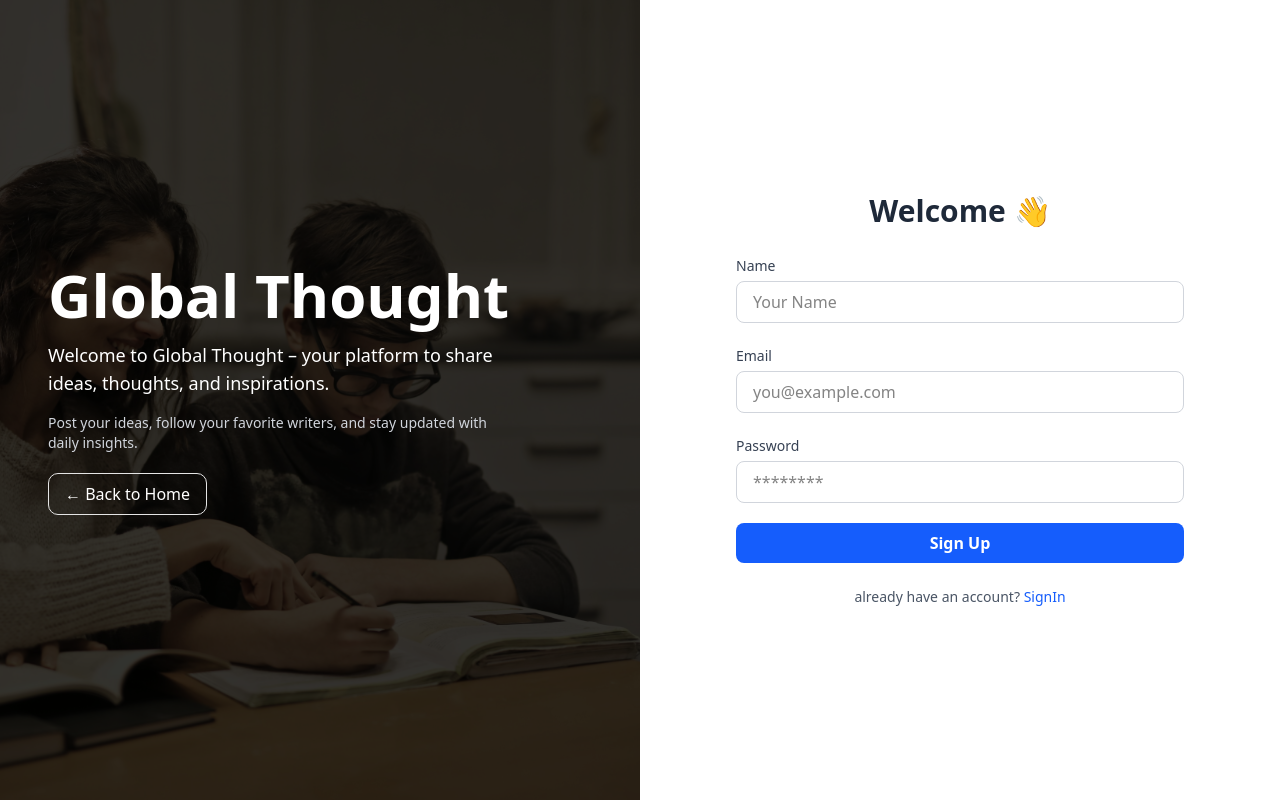
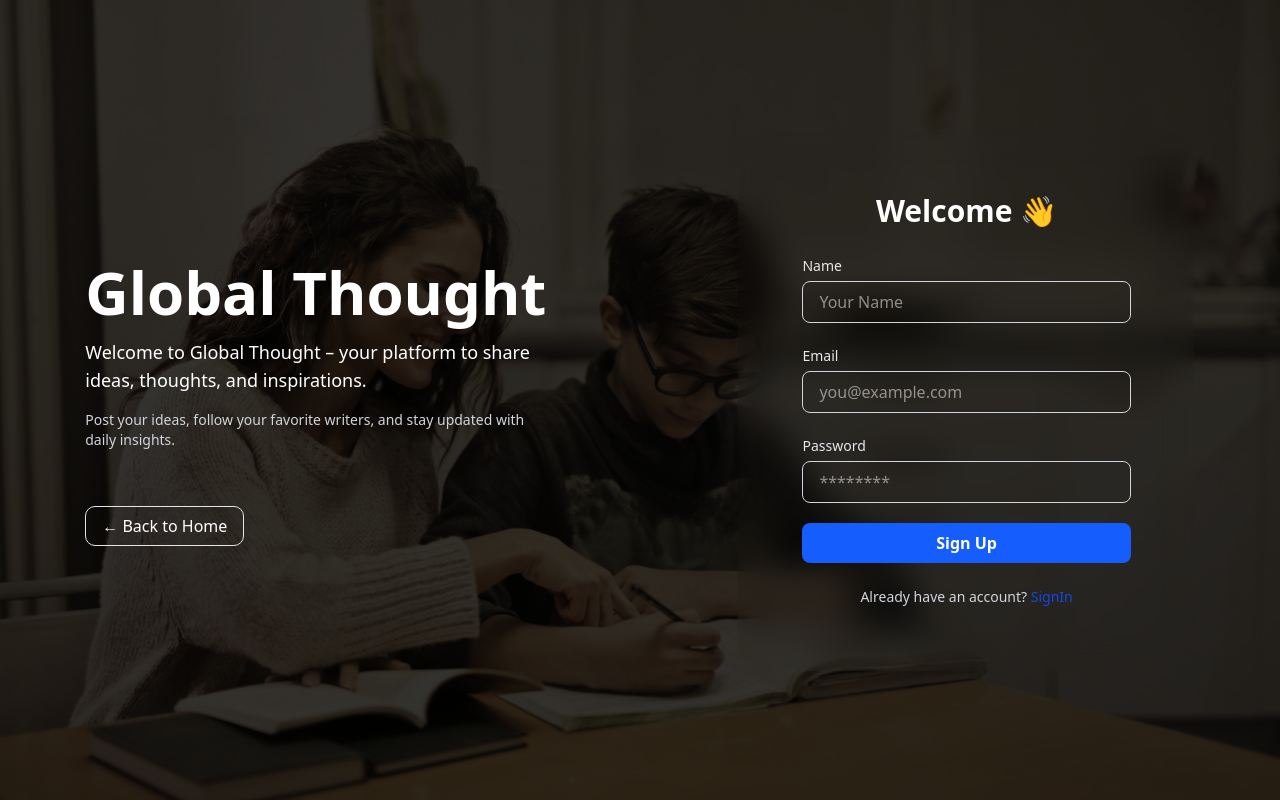
Before and after one commit to safin33221/Global_Thought-Ai-Prowerd-BlogPost_Using-NextJs, a Next.js app: page /register in a window 1280 px wide. Built offline with nearby package versions, Linux system fonts and the light colour scheme.

Commit message:
feat: Refactor layout and navigation components; enhance styling and structure for improved user experience

```diff
--- a/src/app/(root)/layout.tsx
+++ b/src/app/(root)/layout.tsx
@@ -1,29 +1,6 @@
-import type { Metadata } from "next";
-import { Geist, Geist_Mono } from "next/font/google";
-import ".././globals.css";
-import { ThemeProvider } from "../components/theme-provider";
 import { NavigationMenuDemo } from "../components/Navbar";
-import { Toaster } from "react-hot-toast";
-import NextAuthProvider from "@/Providers/NextAuthProvider";
 
-
-
-const geistSans = Geist({
-  variable: "--font-geist-sans",
-  subsets: ["latin"],
-});
-
-const geistMono = Geist_Mono({
-  variable: "--font-geist-mono",
-  subsets: ["latin"],
-});
-
-export const metadata: Metadata = {
-  title: "Global Thought",
-  description: "Global Thought is a platform designed to help you organize your thoughts and ideas effectively. Whether you are brainstorming, planning, or just jotting down notes, Global Thought provides the tools you need to stay organized and focused.",
-};
-
-export default function RootLayout({
+export default function MainLayout({
   children,
 }: Readonly<{
   children: React.ReactNode;
@@ -31,24 +8,15 @@ export default function RootLayout({
   return (
     <html lang="en">
       <body
-        className={`${geistSans.variable} ${geistMono.variable} antialiased`}
+
       >
-        <NextAuthProvider>
 
-          <ThemeProvider
-            attribute="class"
-            defaultTheme="light"
-            enableSystem
-            disableTransitionOnChange
-          >
-            <NavigationMenuDemo />
+      <NavigationMenuDemo />
 
-            {children}
+      {children}
 
-            <Toaster />
-          </ThemeProvider>
-        </NextAuthProvider>
-      </body>
-    </html>
+
+    </body>
+    </html >
   );
 }
--- a/src/app/components/Navbar.tsx
+++ b/src/app/components/Navbar.tsx
@@ -265,7 +265,7 @@ export function NavigationMenuDemo() {
                                                     <DropdownMenuShortcut>⌘B</DropdownMenuShortcut>
                                                 </DropdownMenuItem>
                                                 <DropdownMenuItem>
-                                                    <Link href={'/dashboard/home'}>
+                                                    <Link href={'/dashboard'}>
                                                         Dashboard
                                                     </Link>
                                                     <DropdownMenuShortcut>⌘K</DropdownMenuShortcut>
--- /dev/null
+++ b/src/app/dashboard/components/DashboardAside.tsx
@@ -0,0 +1,87 @@
+"use client"
+import { useState } from "react";
+import {
+  Home,
+  ShoppingCart,
+  LayoutGrid,
+  MessageCircle,
+  Settings,
+  CreditCard,
+  User,
+  HelpCircle,
+  Menu as MenuIcon,
+  X
+} from "lucide-react";
+import clsx from "clsx";
+
+const menuItems = [
+  { label: "Dashboard", icon: Home, href: "/dashboard" },
+  { label: "My blog", icon: ShoppingCart, href: "/blog" },
+  { label: "Create Blog", icon: LayoutGrid, href: "/blog/create" },
+  { label: "Customer Review", icon: MessageCircle, href: "/reviews" },
+];
+
+const otherItems = [
+  { label: "Settings", icon: Settings, href: "/settings" },
+  { label: "Payment", icon: CreditCard, href: "/payment" },
+  { label: "Accounts", icon: User, href: "/accounts" },
+  { label: "Help", icon: HelpCircle, href: "/help" },
+];
+
+
+import React from 'react';
+import Link from "next/link";
+
+const DashboardAside = () => {
+  const [open, setOpen] = useState(false);
+  const [active, setActive] = useState("Dashboard");
+
+  const renderLink = (item: { label: string; icon: React.ElementType; href: string }) => {
+    const Icon = item.icon;
+    const isActive = item.label === active;
+
+    return (
+      <Link
+        key={item.label}
+        href={item.href}
+        onClick={() => setActive(item.label)}
+        className={clsx(
+          "flex items-center gap-3 px-4 py-2 rounded-lg text-sm font-medium transition-all",
+          isActive ? "bg-white text-indigo-600 shadow" : "text-gray-400 hover:text-white hover:bg-indigo-500"
+        )}
+      >
+        <Icon className="w-5 h-5" />
+        {item.label}
+      </Link>
+    );
+  };
+
+
+  return (
+    <aside className=" min-h-screen w-72 border  p-4 fixed md:static z-50 md:z-auto transition-all duration-300">
+      <div className="flex items-center justify-between mb-6 md:hidden">
+
+        <button onClick={() => setOpen(!open)}>
+          {open ? <X className="w-6 h-6" /> : <MenuIcon className="w-6 h-6 " />}
+        </button>
+      </div>
+
+      <div className={clsx("space-y-6", { hidden: !open && window.innerWidth < 768, block: open || window.innerWidth >= 768 })}>
+        <div>
+          <h2 className="text-sm text-indigo-200 font-semibold mb-2">MENU</h2>
+          <div className="space-y-1">
+            {menuItems.map(renderLink)}
+          </div>
+        </div>
+        <div>
+          <h2 className="text-sm text-indigo-200 font-semibold mb-2">OTHERS</h2>
+          <div className="space-y-1">
+            {otherItems.map(renderLink)}
+          </div>
+        </div>
+      </div>
+    </aside>
+  );
+};
+
+export default DashboardAside;
--- /dev/null
+++ b/src/app/dashboard/layout.tsx
@@ -0,0 +1,10 @@
+import DashboardAside from "./components/DashboardAside";
+import ".././globals.css";
+export default function Layout({ children }: { children: React.ReactNode }) {
+  return (
+    <div className="flex">
+      <DashboardAside />
+      <main className="ml-64 p-4 w-full">{children}</main>
+    </div>
+  );
+}
--- /dev/null
+++ b/src/app/dashboard/page.tsx
@@ -0,0 +1,7 @@
+export default function DashboardPage() {
+  return (
+    <div>
+      Dashboard
+    </div>
+  );
+}
--- /dev/null
+++ b/src/app/layout.tsx
@@ -0,0 +1,55 @@
+import type { Metadata } from "next";
+import { Geist, Geist_Mono } from "next/font/google";
+import "./globals.css";
+
+import { Toaster } from "react-hot-toast";
+import NextAuthProvider from "@/Providers/NextAuthProvider";
+import { ThemeProvider } from "./components/theme-provider";
+
+
+
+const geistSans = Geist({
+  variable: "--font-geist-sans",
+  subsets: ["latin"],
+});
+
+const geistMono = Geist_Mono({
+  variable: "--font-geist-mono",
+  subsets: ["latin"],
+});
+
+export const metadata: Metadata = {
+  title: "Global Thought",
+  description: "Global Thought is a platform designed to help you organize your thoughts and ideas effectively. Whether you are brainstorming, planning, or just jotting down notes, Global Thought provides the tools you need to stay organized and focused.",
+  icons:'../../public/images/heroBackground.jpg'
+};
+
+export default function RootLayout({
+  children,
+}: Readonly<{
+  children: React.ReactNode;
+}>) {
+  return (
+    <html lang="en">
+      <body
+        className={`${geistSans.variable} ${geistMono.variable} antialiased`}
+      >
+        <NextAuthProvider>
+
+          <ThemeProvider
+            attribute="class"
+            defaultTheme="light"
+            enableSystem
+            disableTransitionOnChange
+          >
+
+
+            {children}
+
+            <Toaster />
+          </ThemeProvider>
+        </NextAuthProvider>
+      </body>
+    </html>
+  );
+}
--- a/src/app/login/components/SignInFrom.tsx
+++ b/src/app/login/components/SignInFrom.tsx
@@ -58,14 +58,14 @@ const SignInFrom = () => {
 
     };
     return (
-        <div className="flex items-center justify-center p-8 bg-white">
+        <div className="flex items-center  justify-center rounded-4xl shadow-cyan-50   p-16 bg-transparent backdrop-blur-lg">
 
-            <div className="w-full max-w-md">
-                <h2 className="text-3xl font-bold mb-6 text-gray-800 text-center">Welcome Back 👋</h2>
+            <div className="w-full ">
+                <h2 className="text-3xl font-bold mb-6  text-center">Welcome Back 👋</h2>
 
                 <form onSubmit={handleSubmit(onSubmit)} className="space-y-5">
                     <div>
-                        <label className="text-sm font-medium text-gray-700">Email</label>
+                        <label className="text-sm font-medium text-gray-200">Email</label>
                         <input
                             type="email"
                             {...register("email")}
@@ -78,7 +78,7 @@ const SignInFrom = () => {
                     </div>
 
                     <div>
-                        <label className="text-sm font-medium text-gray-700">Password</label>
+                        <label className="text-sm font-medium text-gray-200">Password</label>
                         <input
                             type="password"
                             {...register("password")}
@@ -98,7 +98,7 @@ const SignInFrom = () => {
                     </button>
                 </form>
 
-                <p className="mt-6 text-center text-sm text-gray-600">
+                <p className="mt-6 text-center text-sm text-gray-300">
                     Do not have an account?{" "}
                     <a href="/register" className="text-blue-600 hover:underline">
                         Register
--- a/src/app/register/components/SignUpForm.tsx
+++ b/src/app/register/components/SignUpForm.tsx
@@ -37,14 +37,14 @@ const SignUpForm = () => {
 
     };
     return (
-        <div className="flex items-center justify-center p-8 bg-white">
+        <div className="flex items-center justify-center p-16 rounded-4xl shadow-cyan-50    backdrop-blur-lg bg-transparent">
 
             <div className="w-full max-w-md">
-                <h2 className="text-3xl font-bold mb-6 text-gray-800 text-center">Welcome  👋</h2>
+                <h2 className="text-3xl font-bold mb-6  text-center">Welcome  👋</h2>
 
                 <form onSubmit={handleSubmit(onSubmit)} className="space-y-5">
                     <div>
-                        <label className="text-sm font-medium text-gray-700">Name</label>
+                        <label className="text-sm font-medium text-gray-200">Name</label>
                         <input
                             type="name"
                             {...register("name")}
@@ -56,7 +56,7 @@ const SignUpForm = () => {
                         )}
                     </div>
                     <div>
-                        <label className="text-sm font-medium text-gray-700">Email</label>
+                        <label className="text-sm font-medium text-gray-200">Email</label>
                         <input
                             type="email"
                             {...register("email")}
@@ -69,7 +69,7 @@ const SignUpForm = () => {
                     </div>
 
                     <div>
-                        <label className="text-sm font-medium text-gray-700">Password</label>
+                        <label className="text-sm font-medium text-gray-200">Password</label>
                         <input
                             type="password"
                             {...register("password")}
@@ -83,15 +83,15 @@ const SignUpForm = () => {
 
                     <button
                         type="submit"
-                        className="w-full bg-blue-600 text-white font-semibold py-2 rounded-md hover:bg-blue-700 transition"
+                        className="w-full bg-blue-600 text-white font-semibold py-2 rounded-md hover:bg-blue-200 transition"
                     >
                         Sign Up
                     </button>
                 </form>
 
-                <p className="mt-6 text-center text-sm text-gray-600">
-                    already have an account?{" "}
-                    <a href="/login" className="text-blue-600 hover:underline">
+                <p className="mt-6 text-center text-sm text-gray-300">
+                    Already have an account?{" "}
+                    <a href="/login" className="text-blue-700 hover:underline">
                         SignIn
                     </a>
                 </p>
--- a/src/app/register/page.tsx
+++ b/src/app/register/page.tsx
@@ -8,18 +8,20 @@ import SignUpForm from "./components/SignUpForm";
 
 
 
-export default function LoginPage() {
+
+
+export default function registerPage() {
 
 
     return (
         <motion.div
-            className="min-h-screen w-full grid grid-cols-1 md:grid-cols-2"
+            className="min-h-screen w-full grid grid-cols-1 "
             initial={{ opacity: 0 }}
             animate={{ opacity: 1 }}
             transition={{ duration: 0.5 }}
         >
             {/* Left Side - Image */}
-            <div className="relative hidden md:flex ">
+            <div className="relative hidden md:flex h-screen ">
                 <Image
                     src="/images/login.jpg"
                     alt="Background"
@@ -29,22 +31,24 @@ export default function LoginPage() {
                 />
                 <div className="absolute inset-0 bg-black opacity-80"></div>
 
-                <div className="absolute inset-0 p-12 flex flex-col justify-center text-white">
+                <div className="absolute inset-0  flex items-center  gap-48 justify-center text-white ">
+                    <div className="">
                         <h1 className="text-6xl font-bold mb-4">Global Thought</h1>
                         <p className="text-lg max-w-md">
                             Welcome to Global Thought – your platform to share ideas, thoughts, and inspirations.
                         </p>
-                    <p className="mt-4 max-w-md text-sm text-gray-300">
+                        <p className="mt-4 max-w-md text-sm text-gray-300 mb-16">
                             Post your ideas, follow your favorite writers, and stay updated with daily insights.
                         </p>
-                    <Link href='/'  className="border px-4 py-2 w-fit rounded-lg my-5 hover:bg-gray-600">
+                        <Link href='/' className="border px-4 py-2 w-fit rounded-lg mt-16 hover:bg-gray-600">
                             ← Back to Home
                         </Link>
+                    </div>
+                    <SignUpForm />
                 </div>
             </div>
 
             {/* Right Side - Login Form */}
-           <SignUpForm/>
         </motion.div>
     );
 }
```
Also changed, not shown: src/app/login/page.tsx (+8 -6 lines). Lines whose indentation alone changed are shown as unchanged.
